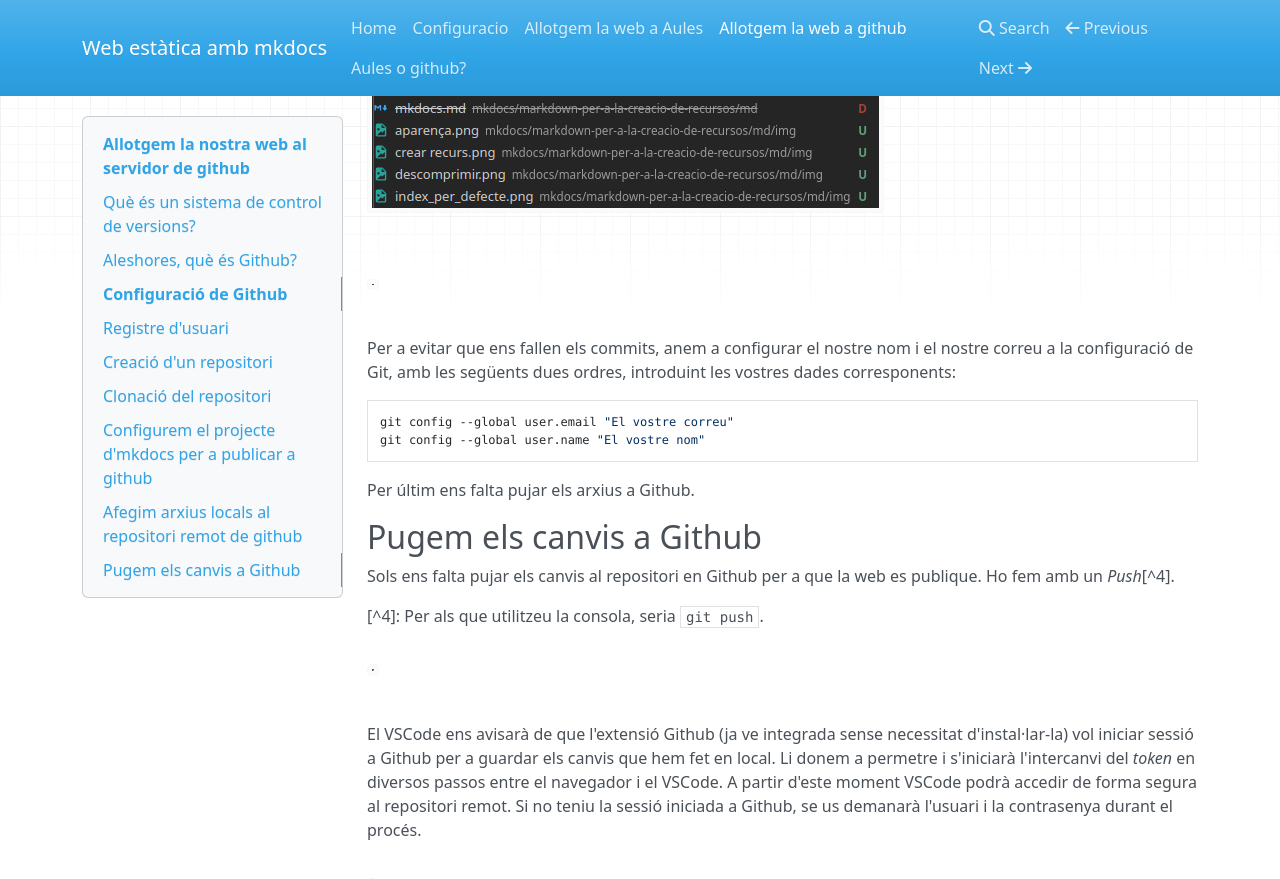
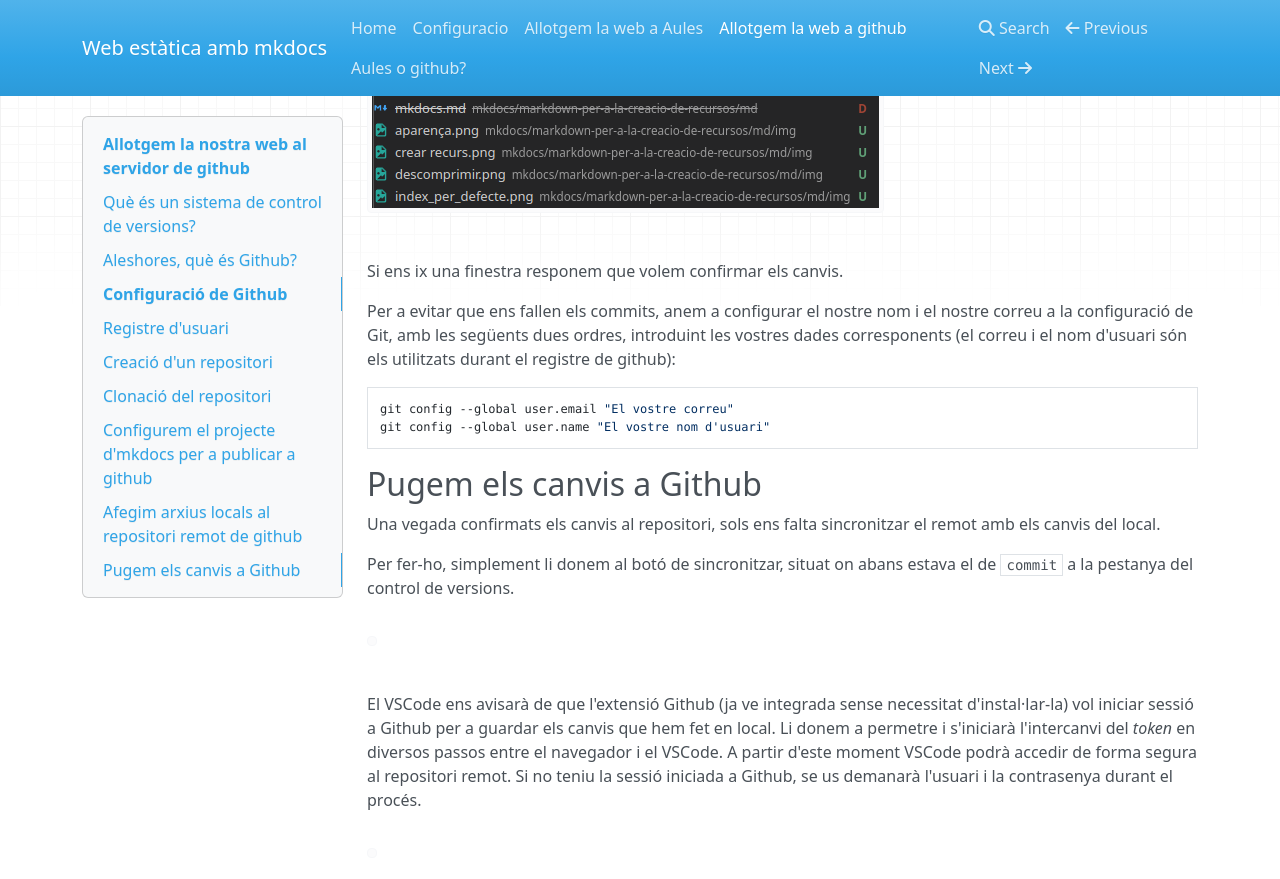
Before and after one commit to cursos-cefire/markdown-per-a-la-creacio-de-recursos, an MkDocs documentation site: the page built from md/github.md, in a window 1280 px wide and 900 px high, scrolled down 7927 px. Shown: the top 879 px of the window. Built offline with MkDocs 1.6.1, drawn with Linux system fonts in a browser that asks for light colours; nearby versions of some CDN libraries.

Commit message:
Primera versió web amb mkdocs

````diff
--- a/md/github.md
+++ b/md/github.md
@@ -145,26 +145,25 @@ Si s'heu fixat a l'explorador del VSCode apareix la lletra U (*untracked*) a l'e
 Anem, en la pestanya de l'equerra, a *Source Control*, escrivim un missatge indicant quins canvis volem confirmar i li donem al botó de commit. En este cas, nosaltres hem posat "primera versió de la web amb mkdocs".
 
 
-![Commit](img/github/commit2.png)
+![Confirmem els canvis](img/github/commit2.png)
 
-![Confirmem els canvis](img/github/commit.png){width=12cm}
+Si ens ix una finestra responem que volem confirmar els canvis.
 
-Per a evitar que ens fallen els commits, anem a configurar el nostre nom i el nostre correu a la configuració de Git, amb les següents dues ordres, introduint les vostres dades corresponents:
+Per a evitar que ens fallen els commits, anem a configurar el nostre nom i el nostre correu a la configuració de Git, amb les següents dues ordres, introduint les vostres dades corresponents (el correu i el nom d'usuari són els utilitzats durant el registre de github):
 
-```bash
+```sh
 git config --global user.email "El vostre correu"
-git config --global user.name "El vostre nom"
+git config --global user.name "El vostre nom d'usuari"
 ```
-
-Per últim ens falta pujar els arxius a Github.
 
 ## Pugem els canvis a Github
 
-Sols ens falta pujar els canvis al repositori en Github per a que la web es publique. Ho fem amb un *Push*[^4].
+Una vegada confirmats els canvis al repositori, sols ens falta sincronitzar el remot amb els canvis del local.
 
-[^4]: Per als que utilitzeu la consola, seria `git push`.
+Per fer-ho, simplement li donem al botó de sincronitzar, situat on abans estava el de `commit` a la pestanya del control de versions.
 
-![Pujar els canvis a Github](img/github/push.png){width=12cm}
+![]()
+
 
 El VSCode ens avisarà de que l'extensió Github (ja ve integrada sense necessitat d'instal·lar-la) vol iniciar sessió a Github per a guardar els canvis que hem fet en local. Li donem a permetre i s'iniciarà l'intercanvi del *token* en diversos passos entre el navegador i el VSCode. A partir d'este moment VSCode podrà accedir de forma segura al repositori remot. Si no teniu la sessió iniciada a Github, se us demanarà l'usuari i la contrasenya durant el procés.
 
````
